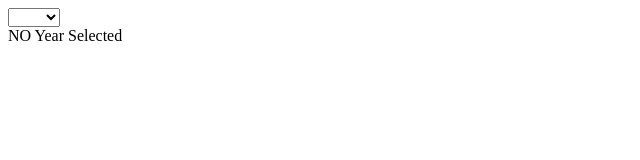
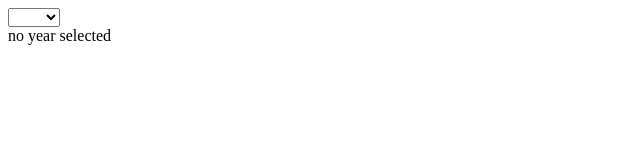
Before and after one commit to Kishanvaghasiya108/React-stateful-list---1---Using-Stateful-Lists-Setting-CSS-Classes-Dynamically---5uc8cm4i663o, a React app: page / in a window 1280 px wide. Shown: the top 160 px of the page, without its empty margins (0-640 px from the left). Built offline with nearby package versions, Linux system fonts and the light colour scheme.

Commit message:
updated app.js

```diff
--- a/src/components/App.js
+++ b/src/components/App.js
@@ -26,26 +26,25 @@ const data = {
     'Adventures of Shaktiman'
   ]
 }
+
 const App = () => {
-  const [year,setYear] = useState(null);
-
+  const [year, setYear] = useState('');
 
   return (
     <div id="main">
       <select onChange={(e)=>{setYear(e.target.value)}}>
-        <option value={null}></option>
+        <option value=''></option>
         <option value={2018}>2018</option>
         <option value={2019}>2019</option>
         <option value={2020}>2020</option>
         <option value={2021}>2021</option>
         <option value={2022}>2022</option>
-
       </select>
       <div id='selected-year'>
-        {year === null ? "NO Year Selected" : "Selected Year is" + year}
+        {year === '' ? "no year selected" : "Selected year - " + year}
       </div>
       <div id='result'>
-        {year === null ? null :(
+        {year === '' ? null :(
           <ul>
             {data[year].map((e,i)=>(
               <li key={i}>{e}</li>
@@ -55,10 +54,8 @@ const App = () => {
 
         }
       </div>
-
     </div>
   )
 }
 
-
 export default App;
```
